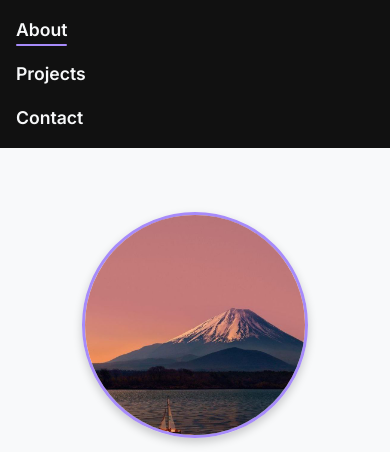
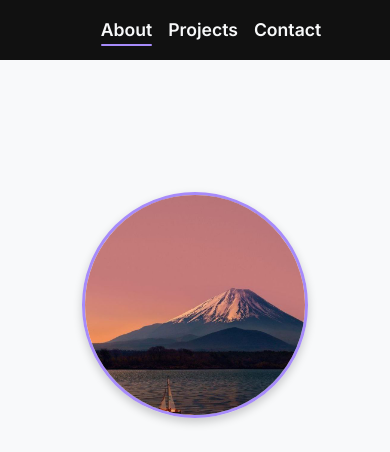
Before and after one commit to alikhan-s/alikhan-s.github.io, a plain HTML site: page index.html in a window 390 px wide. Shown: the top 452 px of the page. Drawn offline with Linux system fonts and the light colour scheme.

```diff
--- a/style.css
+++ b/style.css
@@ -6,6 +6,8 @@ body {
   color: #222;
   line-height: 1.6;
   scroll-behavior: smooth;
+
+  padding-top: 80px;
 }
 
 /* Navigation */
@@ -39,7 +41,6 @@ body {
 .nav-link:hover {
   color: #a78bfa;
 }
-
 
 .nav-link.active::after {
   content: "";
@@ -89,7 +90,6 @@ body {
   transform: scale(1.05);
   box-shadow: 0 8px 20px rgba(167, 139, 250, 0.5);
 }
-
 
 /* Projects */
 .project-card {
@@ -170,7 +170,6 @@ body {
 /* Smartphones */
 @media (max-width: 600px) {
   .nav-list {
-    flex-direction: column;
     gap: 1rem;
     font-size: 1.1rem;
   }
@@ -184,8 +183,8 @@ body {
   .layout-section {
     padding: 5rem 1rem 2rem;
   }
+}
 
-  body {
-    padding-top: 100px;
-  }
+section {
+  scroll-margin-top: 100px;
 }
```
